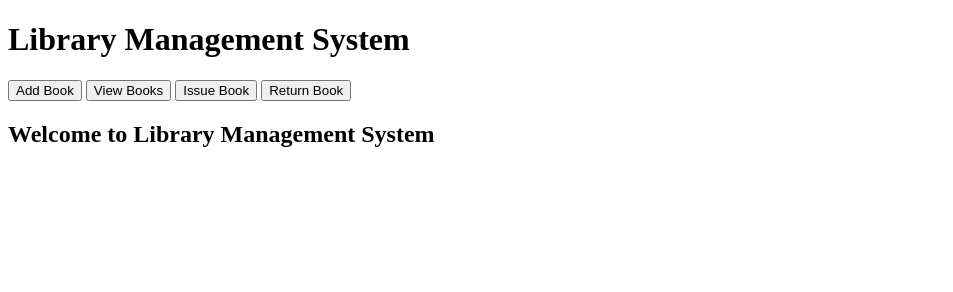
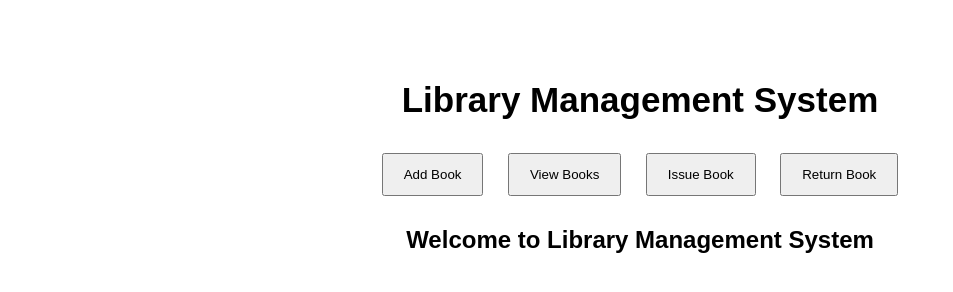
Before and after one commit to kavanakushi14-boop/AI-carrer-guidance-system-, a plain HTML site: page index.html in a window 1280 px wide. Shown: the whole page, without its empty margins (0-953 px from the left). Drawn offline with Linux system fonts and the light colour scheme.

Commit message:
Update index.html

```diff
--- a/index.html
+++ b/index.html
@@ -2,17 +2,21 @@
 <html>
 <head>
     <title>Library Management System</title>
+    <link rel="stylesheet" href="style.css">
 </head>
+
 <body>
 
-<h1>Library Management System</h1>
+    <h1>Library Management System</h1>
 
-<button>Add Book</button>
-<button>View Books</button>
-<button>Issue Book</button>
-<button>Return Book</button>
+    <button onclick="addBook()">Add Book</button>
+    <button onclick="viewBooks()">View Books</button>
+    <button onclick="issueBook()">Issue Book</button>
+    <button onclick="returnBook()">Return Book</button>
 
-<h2>Welcome to Library Management System</h2>
+    <h2 id="message">Welcome to Library Management System</h2>
+
+    <script src="script.js"></script>
 
 </body>
 </html>
```
